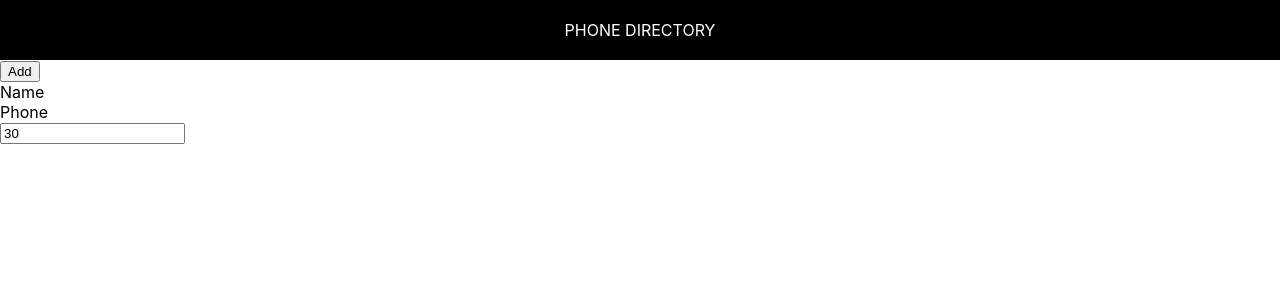
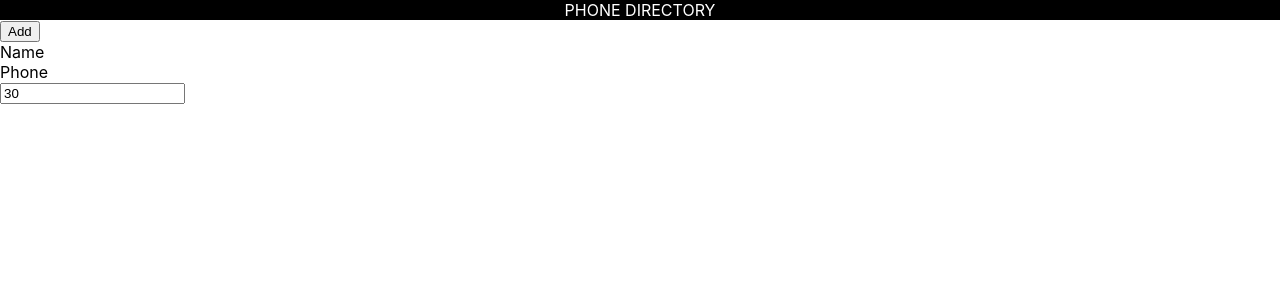
Before and after one commit to shank0020/phone-directory, a React (Create React App) app: page / in a window 1280 px wide. Shown: the top 300 px of the page. Built offline with nearby package versions, Linux system fonts and the light colour scheme.

Commit message:
Styled ‘Header’ (External Styling)

```diff
--- /dev/null
+++ b/src/Header.css
@@ -0,0 +1,7 @@
+ .header {
+     text-align: center;
+     padding: 20;
+     background: black;
+     color: white;
+     text-transform: uppercase;
+ }
--- a/src/Header.js
+++ b/src/Header.js
@@ -1,16 +1,9 @@
 import React from 'react';
-
-const headerStyle = {
-    textAlign: 'center',
-    padding: 20,
-    background: '#000',
-    color: '#fff',
-    textTransform: 'uppercase'
- };
+import './Header.css'
 
 const Header = function() {
     return (
-        <div style={headerStyle}>
+        <div className="header">
         Phone Directory
         </div>
     )
```
